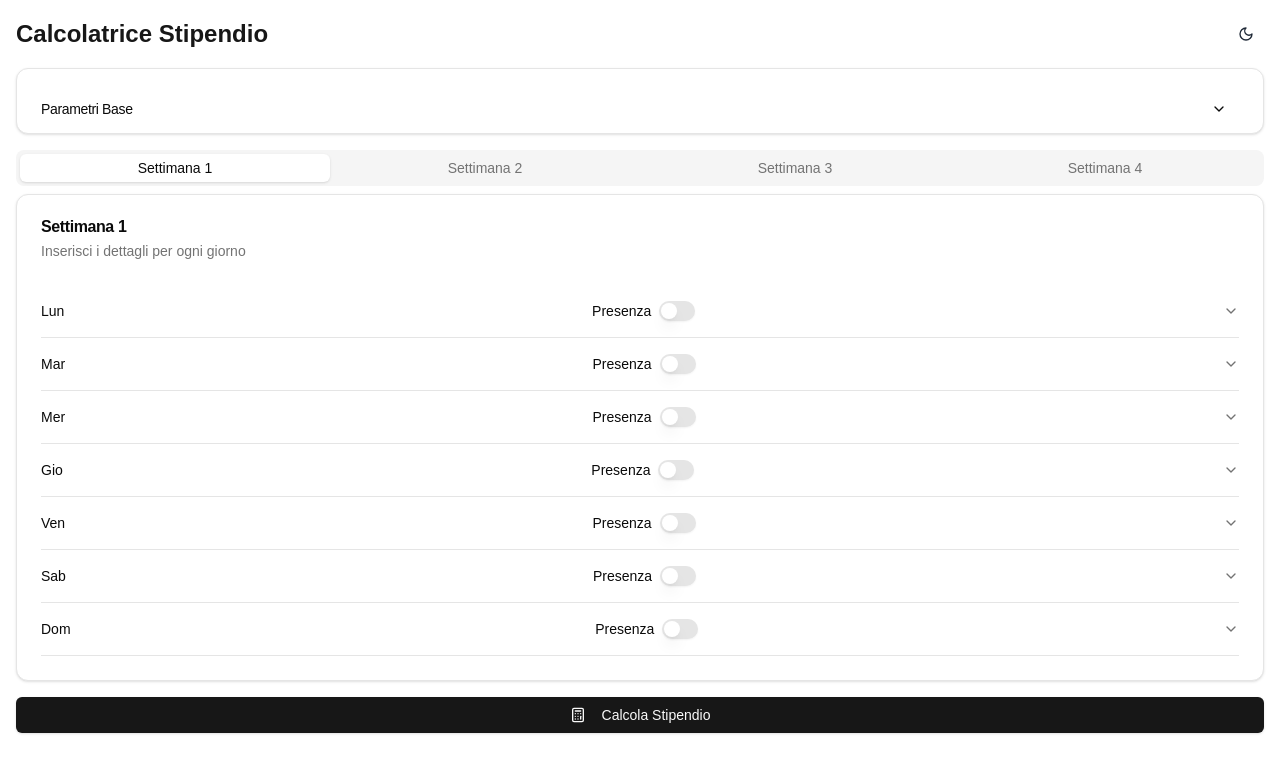
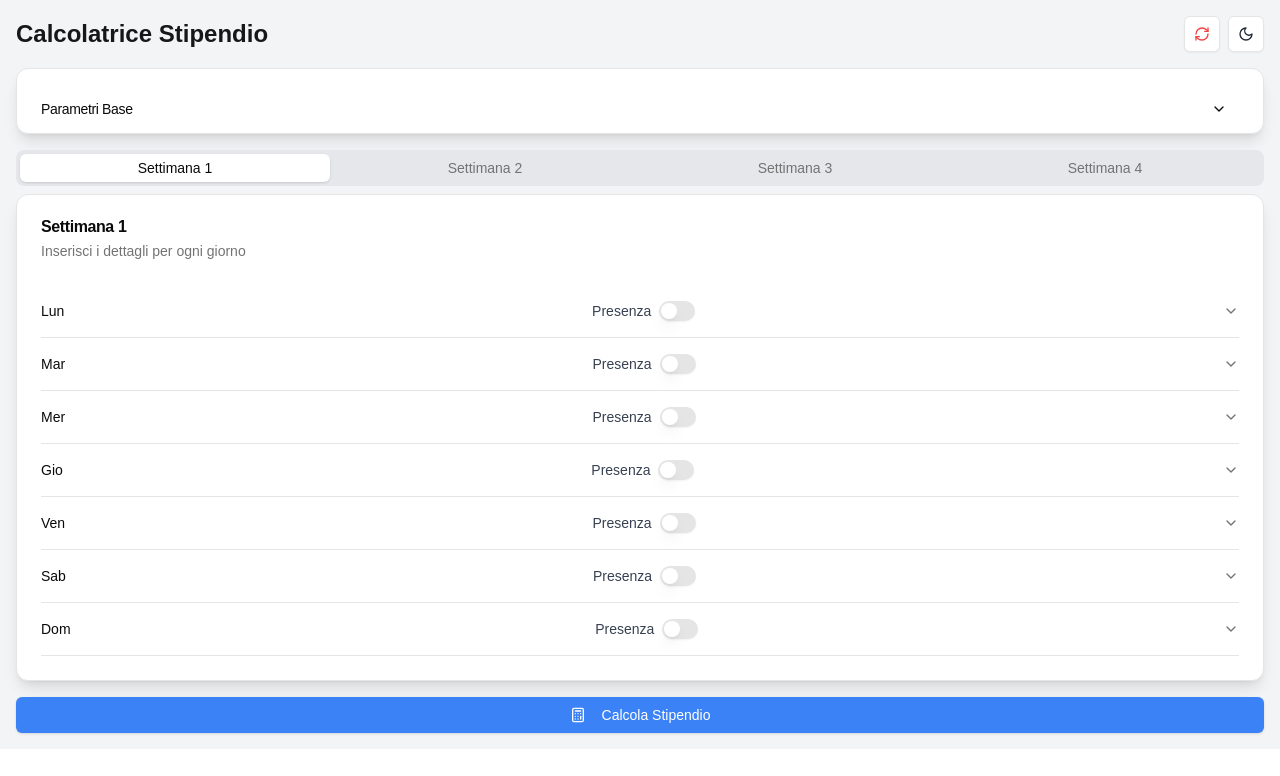
Before and after one commit to KilluaZoldich/salary-calculator, a Next.js app: page / in a window 1280 px wide. Shown: the top 776 px of the page. Built offline with nearby package versions, Linux system fonts and the light colour scheme.

Commit message:
Fix type error in weeks state initialization

```diff
--- a/src/app/page.tsx
+++ b/src/app/page.tsx
@@ -13,7 +13,7 @@ import {
   AccordionItem,
   AccordionTrigger,
 } from "@/components/ui/accordion"
-import { ChevronDown, ChevronUp, Calculator, Clock, Eye, EyeOff, Sun, Moon, Euro, Car, Coffee, Phone } from 'lucide-react'
+import { ChevronDown, ChevronUp, Calculator, Clock, Eye, EyeOff, Sun, Moon, Euro, Car, Coffee, Phone, RefreshCw } from 'lucide-react'
 
 const days = ['Lun', 'Mar', 'Mer', 'Gio', 'Ven', 'Sab', 'Dom']
 
@@ -41,8 +41,7 @@ const initialDayState: DayState = {
   showDetails: false,
 }
 
-export default function SalaryCalculator() {
-  const [parameters, setParameters] = useState({
+const initialParameters = {
   stipendioBase: 0,
   indennitaGuida: 0,
   extraMensa: 0,
@@ -51,7 +50,10 @@ export default function SalaryCalculator() {
   reperibilitaFeriale: 0,
   reperibilitaSabato: 0,
   reperibilitaFestivo: 0,
-  })
+}
+
+export default function SalaryCalculator() {
+  const [parameters, setParameters] = useState(initialParameters)
 
   const [weeks, setWeeks] = useState<DayState[][]>(() =>
     Array.from({ length: 4 }, () =>
@@ -85,7 +87,7 @@ export default function SalaryCalculator() {
   }, [darkMode])
 
   const handleParameterChange = (key: string, value: string) => {
-    setParameters(prev => ({ ...prev, [key]: parseFloat(value) || 0 }))
+    setParameters(prev => ({ ...prev, [key]: value === '' ? '' : parseFloat(value) || 0 }))
   }
 
   const handleDayChange = (weekIndex: number, dayIndex: number, key: keyof DayState, value: boolean | string) => {
@@ -143,16 +145,29 @@ export default function SalaryCalculator() {
     setTotalSalary(total)
   }
 
+  const resetAll = () => {
+    setWeeks(Array.from({ length: 4 }, () =>
+      Array.from({ length: 7 }, () => ({ ...initialDayState }))
+    ))
+    setTotalSalary(0)
+    localStorage.setItem('salaryCalculatorData', JSON.stringify({ parameters, weeks: Array.from({ length: 4 }, () => Array.from({ length: 7 }, () => ({ ...initialDayState }))) }))
+  }
+
   return (
-    <div className={`container mx-auto p-4 space-y-4 ${darkMode ? 'dark bg-gray-900 text-gray-100' : ''}`}>
+    <div className={`container mx-auto p-4 space-y-4 ${darkMode ? 'dark bg-gray-800 text-gray-100' : 'bg-gray-100'}`}>
       <div className="flex justify-between items-center">
         <h1 className="text-2xl font-bold text-primary">Calcolatrice Stipendio</h1>
-        <Button variant="ghost" size="icon" onClick={() => setDarkMode(!darkMode)} className="text-gray-800 dark:text-gray-200">
+        <div className="flex space-x-2">
+          <Button variant="outline" size="icon" onClick={resetAll} className="text-red-500 hover:text-red-600 dark:text-red-400 dark:hover:text-red-300">
+            <RefreshCw className="h-5 w-5" />
+          </Button>
+          <Button variant="outline" size="icon" onClick={() => setDarkMode(!darkMode)} className="text-gray-800 dark:text-gray-200">
             {darkMode ? <Sun className="h-5 w-5" /> : <Moon className="h-5 w-5" />}
           </Button>
         </div>
+      </div>
 
-      <Card className="bg-white dark:bg-gray-800">
+      <Card className="bg-white dark:bg-gray-700 shadow-lg">
         <CardHeader className="flex flex-row items-center justify-between space-y-0 pb-2">
           <CardTitle className="text-sm font-medium">Parametri Base</CardTitle>
           <Button variant="ghost" size="sm" onClick={() => setShowParameters(!showParameters)}>
@@ -164,7 +179,7 @@ export default function SalaryCalculator() {
             <div className="grid grid-cols-1 md:grid-cols-2 lg:grid-cols-4 gap-4">
               {Object.entries(parameters).map(([key, value]) => (
                 <div key={key} className="flex flex-col space-y-1">
-                  <Label htmlFor={key} className="flex items-center space-x-2">
+                  <Label htmlFor={key} className="flex items-center space-x-2 text-gray-700 dark:text-gray-300">
                     {key === 'stipendioBase' && <Euro className="h-4 w-4" />}
                     {key === 'indennitaGuida' && <Car className="h-4 w-4" />}
                     {(key === 'extraMensa' || key === 'ff' || key === 'ffCena') && <Coffee className="h-4 w-4" />}
@@ -174,9 +189,9 @@ export default function SalaryCalculator() {
                   <Input
                     id={key}
                     type="number"
-                    value={value}
+                    value={value || ''}
                     onChange={(e) => handleParameterChange(key, e.target.value)}
-                    className="w-full bg-white dark:bg-gray-700 dark:text-gray-100"
+                    className="w-full bg-gray-50 dark:bg-gray-600 dark:text-gray-100 border-gray-300 dark:border-gray-500"
                   />
                 </div>
               ))}
@@ -186,26 +201,26 @@ export default function SalaryCalculator() {
       </Card>
 
       <Tabs defaultValue="1">
-        <TabsList className="grid w-full grid-cols-4">
+        <TabsList className="grid w-full grid-cols-4 bg-gray-200 dark:bg-gray-700">
           {[1, 2, 3, 4].map((week) => (
-            <TabsTrigger key={week} value={week.toString()}>Settimana {week}</TabsTrigger>
+            <TabsTrigger key={week} value={week.toString()} className="data-[state=active]:bg-white dark:data-[state=active]:bg-gray-600">Settimana {week}</TabsTrigger>
           ))}
         </TabsList>
         {weeks.map((week, weekIndex) => (
           <TabsContent key={weekIndex} value={(weekIndex + 1).toString()}>
-            <Card className="bg-white dark:bg-gray-800">
+            <Card className="bg-white dark:bg-gray-700 shadow-lg">
               <CardHeader>
                 <CardTitle>Settimana {weekIndex + 1}</CardTitle>
-                <CardDescription>Inserisci i dettagli per ogni giorno</CardDescription>
+                <CardDescription className="dark:text-gray-300">Inserisci i dettagli per ogni giorno</CardDescription>
               </CardHeader>
               <CardContent>
                 <Accordion type="single" collapsible className="w-full">
                   {week.map((day, dayIndex) => (
                     <AccordionItem key={dayIndex} value={`day-${dayIndex}`}>
-                      <AccordionTrigger className="flex justify-between items-center">
+                      <AccordionTrigger className="flex justify-between items-center hover:bg-gray-100 dark:hover:bg-gray-600">
                         <span className="font-medium">{days[dayIndex]}</span>
                         <div className="flex items-center space-x-2">
-                          <Label htmlFor={`presenza-${weekIndex}-${dayIndex}`}>Presenza</Label>
+                          <Label htmlFor={`presenza-${weekIndex}-${dayIndex}`} className="text-gray-700 dark:text-gray-300">Presenza</Label>
                           <Switch
                             id={`presenza-${weekIndex}-${dayIndex}`}
                             checked={day.presenza}
@@ -217,7 +232,7 @@ export default function SalaryCalculator() {
                         {day.presenza && (
                           <div className="grid grid-cols-2 gap-4 pt-4">
                             <div className="flex items-center space-x-2">
-                              <Label htmlFor={`guida-${weekIndex}-${dayIndex}`}>Guida</Label>
+                              <Label htmlFor={`guida-${weekIndex}-${dayIndex}`} className="text-gray-700 dark:text-gray-300">Guida</Label>
                               <Switch
                                 id={`guida-${weekIndex}-${dayIndex}`}
                                 checked={day.guida}
@@ -225,7 +240,7 @@ export default function SalaryCalculator() {
                               />
                             </div>
                             <div className="flex items-center space-x-2">
-                              <Label htmlFor={`reperibilita-${weekIndex}-${dayIndex}`}>Reperibilità</Label>
+                              <Label htmlFor={`reperibilita-${weekIndex}-${dayIndex}`} className="text-gray-700 dark:text-gray-300">Reperibilità</Label>
                               <Switch
                                 id={`reperibilita-${weekIndex}-${dayIndex}`}
                                 checked={day.reperibilita}
@@ -233,7 +248,7 @@ export default function SalaryCalculator() {
                               />
                             </div>
                             <div className="flex items-center space-x-2">
-                              <Label htmlFor={`ffCena-${weekIndex}-${dayIndex}`}>FF Cena</Label>
+                              <Label htmlFor={`ffCena-${weekIndex}-${dayIndex}`} className="text-gray-700 dark:text-gray-300">FF Cena</Label>
                               <Switch
                                 id={`ffCena-${weekIndex}-${dayIndex}`}
                                 checked={day.ffCena}
@@ -241,12 +256,12 @@ export default function SalaryCalculator() {
                               />
                             </div>
                             <div className="flex items-center space-x-2">
-                              <Label htmlFor={`extraFF-${weekIndex}-${dayIndex}`}>E/F</Label>
+                              <Label htmlFor={`extraFF-${weekIndex}-${dayIndex}`} className="text-gray-700 dark:text-gray-300">E/F</Label>
                               <select
                                 id={`extraFF-${weekIndex}-${dayIndex}`}
                                 value={day.extraFF}
                                 onChange={(e) => handleDayChange(weekIndex, dayIndex, 'extraFF', e.target.value)}
-                                className="w-full rounded-md border border-input bg-background px-3 py-2 text-sm ring-offset-background focus:outline-none focus:ring-2 focus:ring-ring focus:ring-offset-2 dark:bg-gray-700 dark:text-gray-100"
+                                className="w-full rounded-md border border-gray-300 dark:border-gray-500 bg-gray-50 dark:bg-gray-600 px-3 py-2 text-sm ring-offset-background focus:outline-none focus:ring-2 focus:ring-ring focus:ring-offset-2 dark:text-gray-100"
                               >
                                 <option value="0">-</option>
                                 <option value="extraMensa">EM</option>
@@ -255,21 +270,21 @@ export default function SalaryCalculator() {
                             </div>
                             {['Diurno', 'Notturno', 'Festivo'].map((tipo) => (
                               <div key={tipo} className="col-span-2 flex items-center space-x-2">
-                                <Clock className="h-4 w-4" />
-                                <Label>Str. {tipo}</Label>
+                                <Clock className="h-4 w-4 text-gray-600 dark:text-gray-400" />
+                                <Label className="text-gray-700 dark:text-gray-300">Str. {tipo}</Label>
                                 <Input
                                   type="number"
                                   placeholder="Ore"
                                   value={day[`straordinario${tipo}` as keyof Pick<DayState, 'straordinarioDiurno' | 'straordinarioNotturno' | 'straordinarioFestivo'>].ore}
                                   onChange={(e) => handleStraordinarioChange(weekIndex, dayIndex, `straordinario${tipo}` as keyof DayState, 'ore', e.target.value)}
-                                  className="w-16 bg-white dark:bg-gray-700 dark:text-gray-100"
+                                  className="w-16 bg-gray-50 dark:bg-gray-600 dark:text-gray-100 border-gray-300 dark:border-gray-500"
                                 />
                                 <Input
                                   type="number"
                                   placeholder="Min"
                                   value={day[`straordinario${tipo}` as keyof Pick<DayState, 'straordinarioDiurno' | 'straordinarioNotturno' | 'straordinarioFestivo'>].minuti}
                                   onChange={(e) => handleStraordinarioChange(weekIndex, dayIndex, `straordinario${tipo}` as keyof DayState, 'minuti', e.target.value)}
-                                  className="w-16 bg-white dark:bg-gray-700 dark:text-gray-100"
+                                  className="w-16 bg-gray-50 dark:bg-gray-600 dark:text-gray-100 border-gray-300 dark:border-gray-500"
                                 />
                               </div>
                             ))}
@@ -285,15 +300,15 @@ export default function SalaryCalculator() {
         ))}
       </Tabs>
 
-      <Button onClick={calculateSalary} className="w-full">
+      <Button onClick={calculateSalary} className="w-full bg-blue-500 hover:bg-blue-600 text-white">
         <Calculator className="mr-2 h-4 w-4" /> Calcola Stipendio
       </Button>
 
       {totalSalary > 0 && (
-        <Card className="bg-white dark:bg-gray-800">
+        <Card className="bg-white dark:bg-gray-700 shadow-lg">
           <CardContent className="pt-6">
             <p className="text-center text-3xl font-bold">
-              Stipendio Totale: <span className="text-primary dark:text-blue-400">€{totalSalary.toFixed(2)}</span>
+              Stipendio Totale: <span className="text-blue-500 dark:text-blue-400">€{totalSalary.toFixed(2)}</span>
             </p>
           </CardContent>
         </Card>
```
Lines whose indentation alone changed are shown as unchanged.
